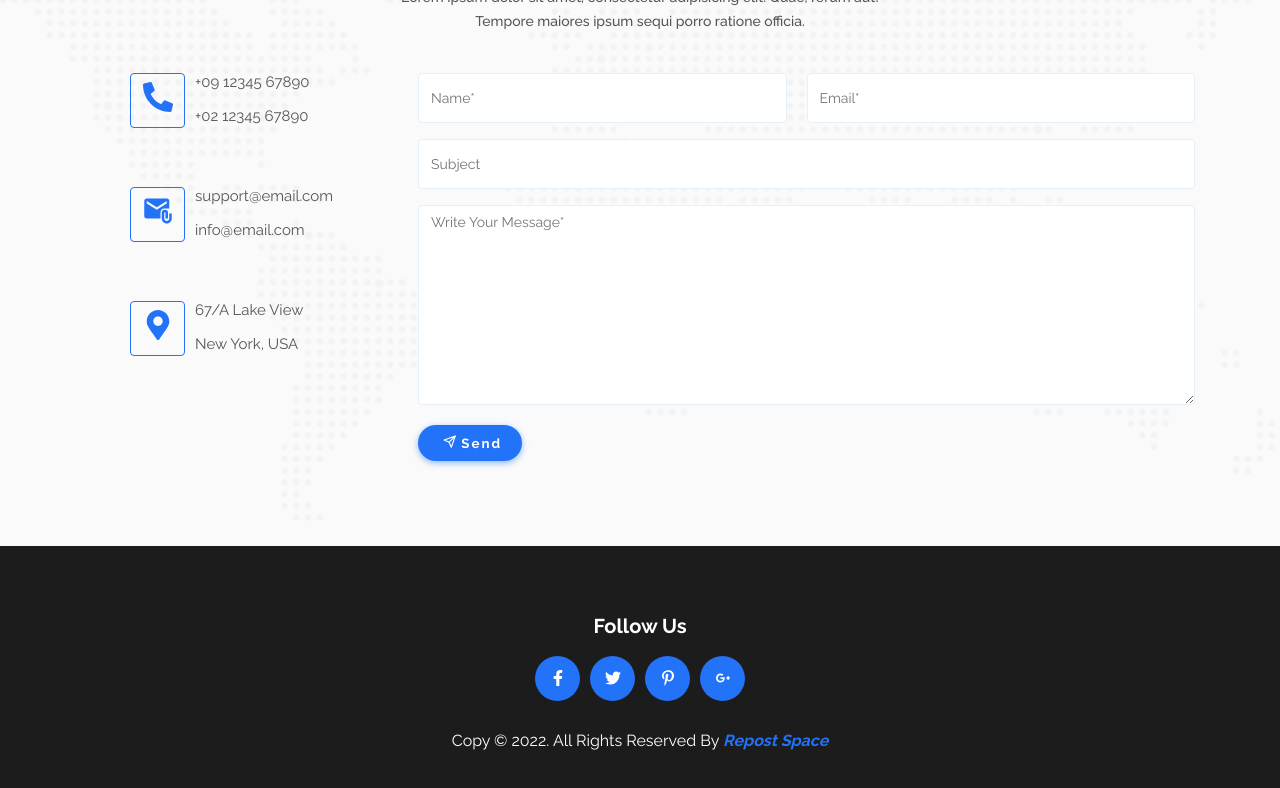
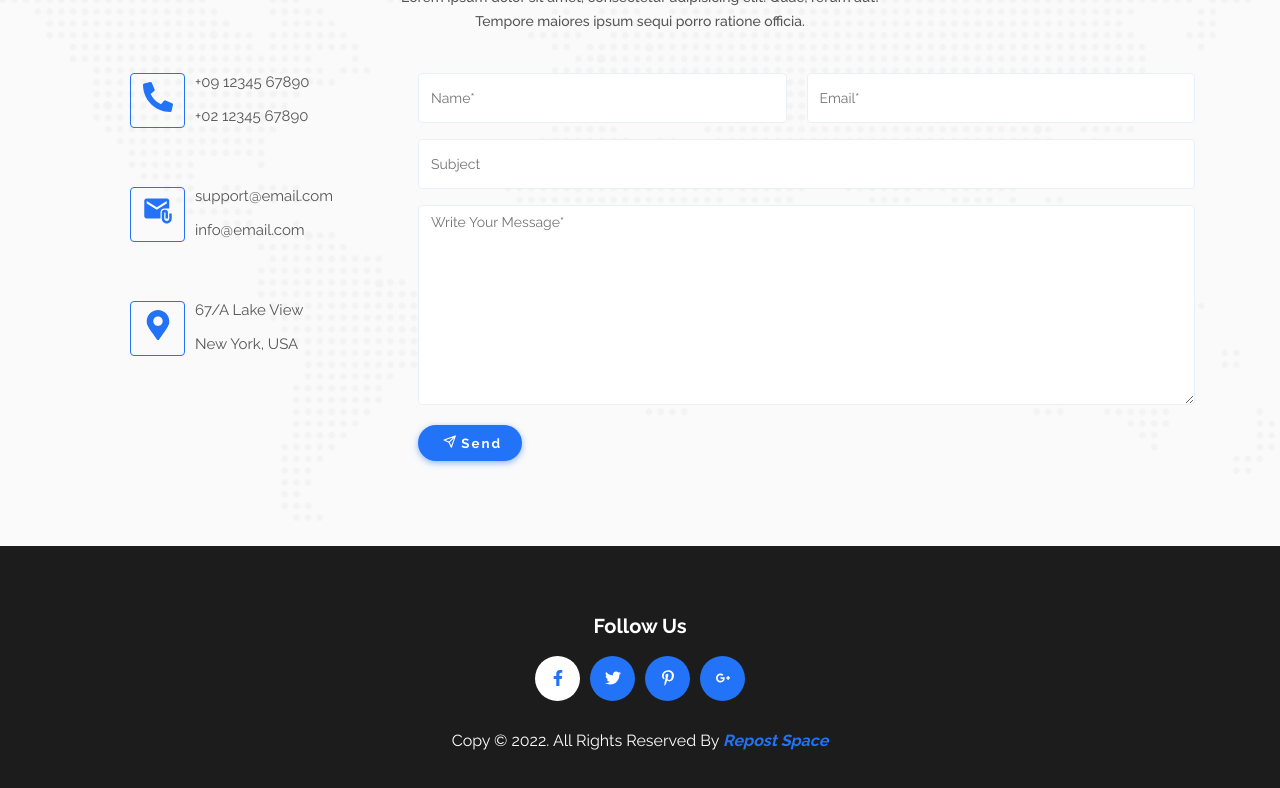
Before and after one commit to thenavik/smart-landing-page, a React (Create React App) app: page / in a window 1280 px wide. In both pictures the pointer is over the link 557 px from the left and 7203 px from the top of the page. Shown: the part 6525-7313 px from the top of the page. Built offline with nearby package versions, Linux system fonts and the light colour scheme.

Commit message:
hover on icons and link

```diff
--- a/src/styles/footer/footer.scss
+++ b/src/styles/footer/footer.scss
@@ -24,6 +24,11 @@ footer {
                     font-size: 16px;
                     line-height: 50px;
                     margin: 0 5px;
+                    transition: all .6s ease;
+                    &:hover {
+                        background-color: #fff;
+                        color: #2273f8;
+                    }
                 }
             }
         }
@@ -36,6 +41,10 @@ footer {
             color: #2273f8;
             font-style: italic;
             font-weight: 700;
+            transition: all .6s ease;
+            &:hover {
+                color: #fff;
+            }
         }
     }
 }
```
